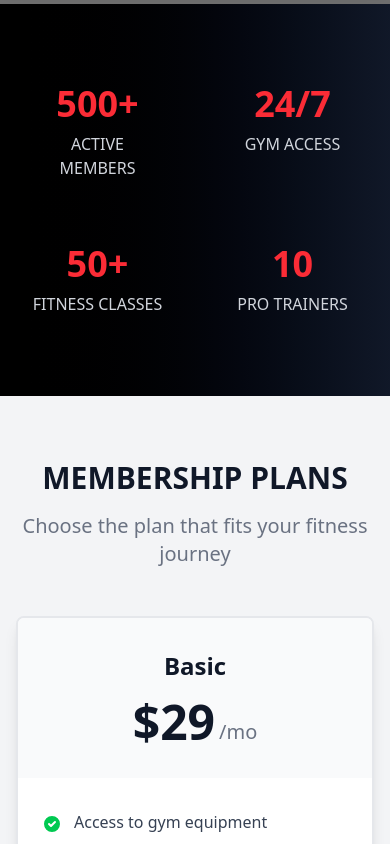
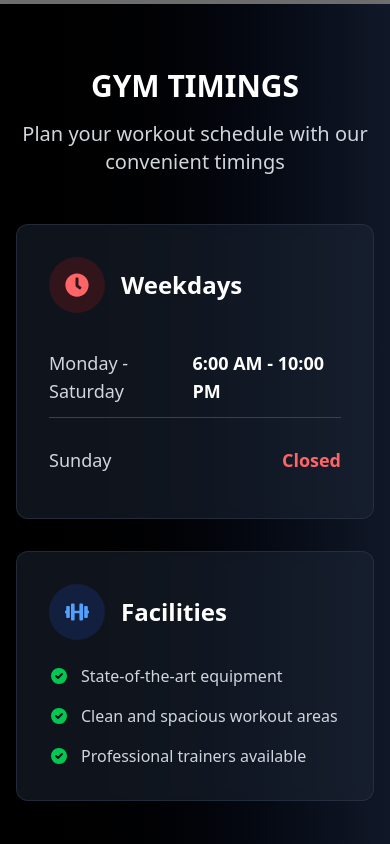
Before and after one commit to lakshay-goyal/gym-website, a React (Vite) app in the folder frontend/: page / in a window 390 px wide. Shown: the part 920-1764 px from the top of the page. Built offline with nearby package versions, Linux system fonts and the light colour scheme; grey boxes are pictures that could not be loaded.

Commit message:
add gym-timing

```diff
--- a/frontend/src/components/ClientDashboard.jsx
+++ b/frontend/src/components/ClientDashboard.jsx
@@ -17,7 +17,10 @@ import {
   FaTrophy,
   FaHeartbeat,
   FaMedal,
-  FaArrowLeft
+  FaArrowLeft,
+  FaInfoCircle,
+  FaShower,
+  FaParking
 } from 'react-icons/fa';
 import { motion } from 'framer-motion';
 
@@ -256,6 +259,91 @@ const ClientDashboard = () => {
           </div>
         </div>
       )}
+
+      {/* Gym Timings Section */}
+      <div className="bg-gradient-to-r from-gray-800 to-gray-900 border-b border-gray-700">
+        <div className="max-w-7xl mx-auto px-4 sm:px-6 lg:px-8 py-8">
+          <div className="grid grid-cols-1 md:grid-cols-3 gap-6">
+            {/* Main Timings Card */}
+            <div className="md:col-span-2 bg-gray-800/50 rounded-xl p-6 border border-gray-700/50 backdrop-blur-sm">
+              <div className="flex items-center mb-6">
+                <div className="p-4 bg-gradient-to-br from-red-500 to-red-600 rounded-full mr-4 shadow-lg">
+                  <FaClock className="text-white text-2xl" />
+                </div>
+                <div>
+                  <h3 className="text-2xl font-bold text-white mb-1">Gym Timings</h3>
+                  <p className="text-gray-400">Plan your workout schedule</p>
+                </div>
+              </div>
+              <div className="grid grid-cols-1 md:grid-cols-2 gap-6">
+                <div className="bg-gray-900/50 rounded-lg p-4 border border-gray-700/50">
+                  <div className="flex items-center justify-between mb-3">
+                    <span className="text-gray-300 font-medium">Weekdays</span>
+                    <span className="px-3 py-1 bg-green-900/30 text-green-400 text-sm rounded-full">Open</span>
+                  </div>
+                  <div className="space-y-2">
+                    <div className="flex justify-between items-center">
+                      <span className="text-gray-400">Monday - Saturday</span>
+                      <span className="text-white font-semibold">6:00 AM - 10:00 PM</span>
+                    </div>
+                    <div className="flex justify-between items-center">
+                      <span className="text-gray-400">Sunday</span>
+                      <span className="text-red-400 font-semibold">Closed</span>
+                    </div>
+                  </div>
+                </div>
+                <div className="bg-gray-900/50 rounded-lg p-4 border border-gray-700/50">
+                  <div className="flex items-center justify-between mb-3">
+                    <span className="text-gray-300 font-medium">Current Status</span>
+                    <span className="px-3 py-1 bg-green-900/30 text-green-400 text-sm rounded-full">Open Now</span>
+                  </div>
+                  <div className="space-y-2">
+                    <div className="flex justify-between items-center">
+                      <span className="text-gray-400">Today's Hours</span>
+                      <span className="text-white font-semibold">6:00 AM - 10:00 PM</span>
+                    </div>
+                    <div className="flex justify-between items-center">
+                      <span className="text-gray-400">Next Holiday</span>
+                      <span className="text-white font-semibold">Sunday</span>
+                    </div>
+                  </div>
+                </div>
+              </div>
+            </div>
+
+            {/* Quick Info Card */}
+            <div className="bg-gray-800/50 rounded-xl p-6 border border-gray-700/50 backdrop-blur-sm">
+              <div className="flex items-center mb-6">
+                <div className="p-4 bg-gradient-to-br from-blue-500 to-blue-600 rounded-full mr-4 shadow-lg">
+                  <FaInfoCircle className="text-white text-2xl" />
+                </div>
+                <div>
+                  <h3 className="text-2xl font-bold text-white mb-1">Quick Info</h3>
+                  <p className="text-gray-400">Important details</p>
+                </div>
+              </div>
+              <div className="space-y-4">
+                <div className="flex items-center text-gray-300">
+                  <FaDumbbell className="text-blue-400 mr-3" />
+                  <span>State-of-the-art equipment</span>
+                </div>
+                <div className="flex items-center text-gray-300">
+                  <FaUser className="text-blue-400 mr-3" />
+                  <span>Professional trainers available</span>
+                </div>
+                <div className="flex items-center text-gray-300">
+                  <FaShower className="text-blue-400 mr-3" />
+                  <span>Clean shower facilities</span>
+                </div>
+                <div className="flex items-center text-gray-300">
+                  <FaParking className="text-blue-400 mr-3" />
+                  <span>Free parking available</span>
+                </div>
+              </div>
+            </div>
+          </div>
+        </div>
+      </div>
 
       {/* Progress Metrics */}
       <div className="max-w-7xl mx-auto px-4 sm:px-6 lg:px-8 py-12">
--- a/frontend/src/components/LandingPage.jsx
+++ b/frontend/src/components/LandingPage.jsx
@@ -3,7 +3,7 @@ import { Link } from 'react-router-dom';
 import {
   FaDumbbell, FaUser, FaLock, FaQrcode, FaRunning,
   FaHeartbeat, FaApple, FaRegCreditCard, FaFire,
-  FaTrophy, FaMedal, FaQuoteLeft, FaQuoteRight
+  FaTrophy, FaMedal, FaQuoteLeft, FaQuoteRight, FaClock
 } from 'react-icons/fa';
 import { motion } from 'framer-motion';
 import QRScanner from './QRScanner';
@@ -355,6 +355,82 @@ const LandingPage = () => {
                   {dailyTips[Math.floor(Math.random() * dailyTips.length)]}
                 </p>
               </motion.div>
+            </div>
+          </div>
+
+          {/* Gym Timings Section */}
+          <div className="bg-gradient-to-r from-black to-gray-900 text-white py-16">
+            <div className="max-w-7xl mx-auto px-4 sm:px-6 lg:px-8">
+              <motion.div
+                initial="hidden"
+                whileInView="visible"
+                viewport={{ once: true }}
+                variants={fadeIn}
+                className="text-center mb-12"
+              >
+                <h2 className="text-3xl font-extrabold sm:text-4xl">
+                  GYM TIMINGS
+                </h2>
+                <p className="mt-4 max-w-2xl mx-auto text-xl text-gray-300">
+                  Plan your workout schedule with our convenient timings
+                </p>
+              </motion.div>
+
+              <div className="grid grid-cols-1 md:grid-cols-2 gap-8 max-w-4xl mx-auto">
+                <motion.div
+                  whileHover={{ scale: 1.03 }}
+                  className="bg-gray-800/50 rounded-xl p-8 border border-gray-700/50 backdrop-blur-sm"
+                >
+                  <div className="flex items-center mb-6">
+                    <div className="p-4 bg-red-900/30 rounded-full mr-4">
+                      <FaClock className="text-red-400 text-2xl" />
+                    </div>
+                    <h3 className="text-2xl font-bold text-white">Weekdays</h3>
+                  </div>
+                  <div className="space-y-4">
+                    <div className="flex justify-between items-center py-3 border-b border-gray-700">
+                      <span className="text-lg font-medium text-gray-300">Monday - Saturday</span>
+                      <span className="text-lg text-white font-semibold">6:00 AM - 10:00 PM</span>
+                    </div>
+                    <div className="flex justify-between items-center py-3">
+                      <span className="text-lg font-medium text-gray-300">Sunday</span>
+                      <span className="text-lg text-red-400 font-semibold">Closed</span>
+                    </div>
+                  </div>
+                </motion.div>
+
+                <motion.div
+                  whileHover={{ scale: 1.03 }}
+                  className="bg-gray-800/50 rounded-xl p-8 border border-gray-700/50 backdrop-blur-sm"
+                >
+                  <div className="flex items-center mb-6">
+                    <div className="p-4 bg-blue-900/30 rounded-full mr-4">
+                      <FaDumbbell className="text-blue-400 text-2xl" />
+                    </div>
+                    <h3 className="text-2xl font-bold text-white">Facilities</h3>
+                  </div>
+                  <ul className="space-y-4">
+                    <li className="flex items-center text-gray-300">
+                      <svg className="h-5 w-5 text-green-500 mr-3" fill="currentColor" viewBox="0 0 20 20">
+                        <path fillRule="evenodd" d="M10 18a8 8 0 100-16 8 8 0 000 16zm3.707-9.293a1 1 0 00-1.414-1.414L9 10.586 7.707 9.293a1 1 0 00-1.414 1.414l2 2a1 1 0 001.414 0l4-4z" clipRule="evenodd" />
+                      </svg>
+                      State-of-the-art equipment
+                    </li>
+                    <li className="flex items-center text-gray-300">
+                      <svg className="h-5 w-5 text-green-500 mr-3" fill="currentColor" viewBox="0 0 20 20">
+                        <path fillRule="evenodd" d="M10 18a8 8 0 100-16 8 8 0 000 16zm3.707-9.293a1 1 0 00-1.414-1.414L9 10.586 7.707 9.293a1 1 0 00-1.414 1.414l2 2a1 1 0 001.414 0l4-4z" clipRule="evenodd" />
+                      </svg>
+                      Clean and spacious workout areas
+                    </li>
+                    <li className="flex items-center text-gray-300">
+                      <svg className="h-5 w-5 text-green-500 mr-3" fill="currentColor" viewBox="0 0 20 20">
+                        <path fillRule="evenodd" d="M10 18a8 8 0 100-16 8 8 0 000 16zm3.707-9.293a1 1 0 00-1.414-1.414L9 10.586 7.707 9.293a1 1 0 00-1.414 1.414l2 2a1 1 0 001.414 0l4-4z" clipRule="evenodd" />
+                      </svg>
+                      Professional trainers available
+                    </li>
+                  </ul>
+                </motion.div>
+              </div>
             </div>
           </div>
 
@@ -1085,7 +1161,7 @@ const LandingPage = () => {
                   </a>
                   <a href="#" className="text-gray-400 hover:text-red-500 transition-colors duration-300">
                     <svg className="h-6 w-6" fill="currentColor" viewBox="0 0 24 24">
-                      <path d="M11.645 20.91l-.007-.003-.022-.012a15.247 15.247 0 01-.383-.218 25.18 25.18 0 01-4.244-3.17C4.688 15.36 2.25 12.174 2.25 8.25 2.25 5.322 4.714 3 7.688 3A5.5 5.5 0 0112 5.052 5.5 5.5 0 0116.313 3c2.973 0 5.437 2.322 5.437 5.25 0 3.925-2.438 7.111-4.739 9.256a25.175 25.175 0 01-4.244 3.17 15.247 15.247 0 01-.383.219l-.022.012-.007.004-.003.001a.752.752 0 01-.704 0l-.003-.001z" />
+                      <path d="M11.645 20.91l-.007-.003-.022-.012a15.247 15.247 0 01-.383-.218 25.18 25.18 0 01-4.244-3.17C4.688 15.36 2.25 12.174 2.25 8.25 2.25 5.322 4.714 3 7.688 3A5.5 5.5 0 0112 5.052 5.5 5.5 0 0116.313 3c2.973 0 5.437 2.322 5.437 5.25 0 3.925-2.438 7.111-4.739 9.256a25.175 25.175 0 01-4.244 3.17 15.247 15.247 0 01-.383.219l-.022.012-.003.001a.752.752 0 01-.704 0l-.003-.001z" />
                     </svg>
                     <span className="sr-only">Health and Safety</span>
                   </a>
```
